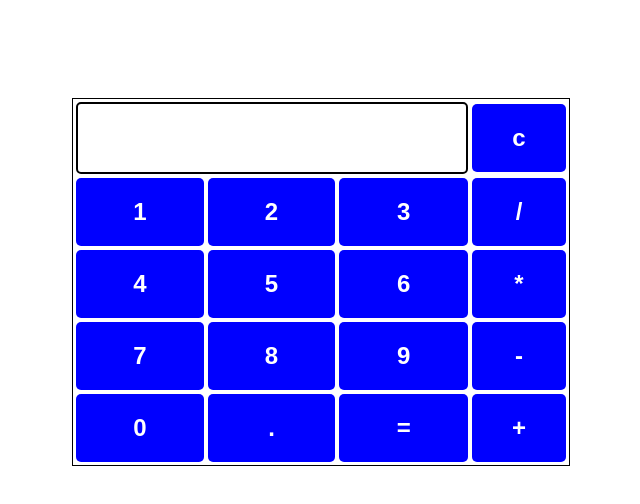
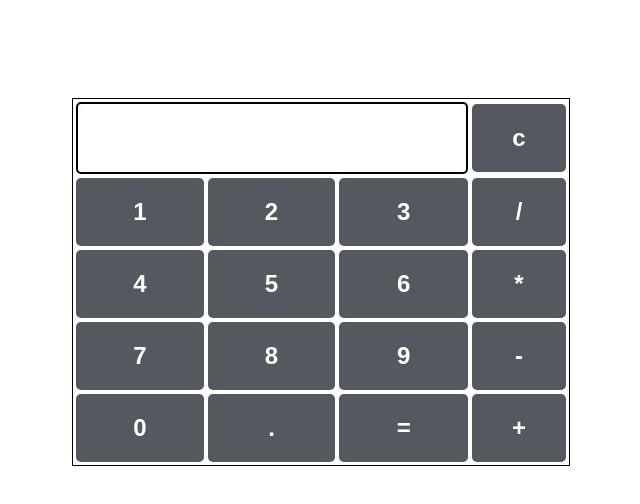
Before and after one commit to rencemaqui/Calc, a plain HTML site: page index.html in a window 1280 px wide. Shown: the whole page, without its empty margins (319-959 px from the left). Drawn offline with nearby package versions, Linux system fonts and the light colour scheme.

Commit message:
style.css

```diff
--- a/css/style.css
+++ b/css/style.css
@@ -9,7 +9,7 @@
         input[type="button"] {
             width: 100%;
             padding: 20px 40px;
-            background-color: blue;
+            background-color: #545960;
             color: white;
             font-size: 24px;
             font-weight: bold;
```
